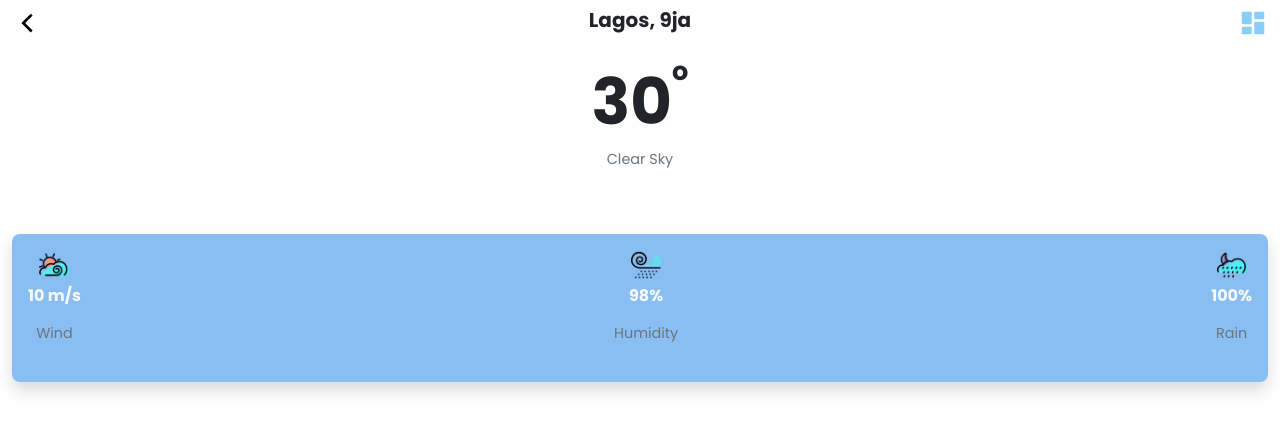
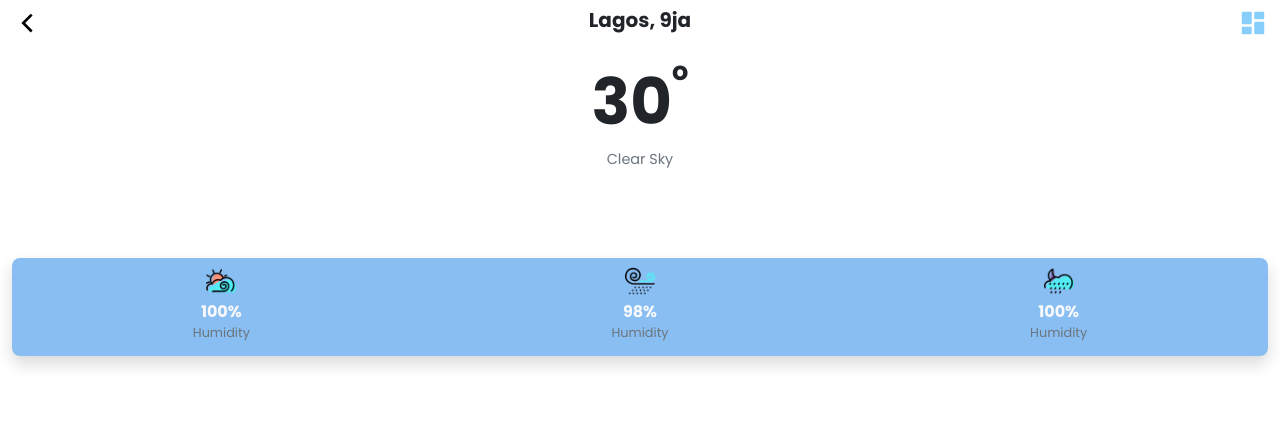
Before and after one commit to JoaoP74/react-weather, a React (Create React App) app: page /weathermain in a window 1280 px wide. Shown: the top 432 px of the page. Built offline with nearby package versions, Linux system fonts and the light colour scheme.

Commit message:
Updated the weather des text

```diff
--- a/src/pages/Weather.jsx
+++ b/src/pages/Weather.jsx
@@ -29,9 +29,8 @@ import FewClouds from "./../assets/static/few-clouds.svg";
 import Haze from "./../assets/static/haze.svg";
 
 const WeatherApp = () => {
-
 	//check if the user navigated from the home page
-	if(!db.get("HOME_PAGE_SEEN")){
+	if (!db.get("HOME_PAGE_SEEN")) {
 		navigate("/");
 	}
 	//holds the current component to insert into the utility footer component
--- a/src/pages/WeatherMain.jsx
+++ b/src/pages/WeatherMain.jsx
@@ -19,39 +19,47 @@ import FewClouds from "./../assets/static/few-clouds.svg";
 import Haze from "./../assets/static/haze.svg";
 import { db } from "../backend/app_backend";
 const WeatherMain = (props) => {
-
-	const navigateHome = () =>{
+	const navigateHome = () => {
 		navigate("/weather");
-	}
+	};
 
 	return (
 		<React.Fragment>
-			<Spinner/>
+			<Spinner />
 			<section
 				className="container-fluid d-flex flex-column py-2 "
 				style={{ overflowX: "hidden" }}>
 				<section className="app-header d-flex justify-content-between">
 					<div className="toggle-btn ">
-					<svg height={"30"} id="Layer_1" version="1.1" onClick={navigateHome}viewBox="0 0 512 512" width={"30"} xmlns="http://www.w3.org/2000/svg" ><polygon points="352,128.4 319.7,96 160,256 160,256 160,256 319.7,416 352,383.6 224.7,256 "/></svg>
-
+						<svg
+							height={"30"}
+							id="Layer_1"
+							version="1.1"
+							onClick={navigateHome}
+							viewBox="0 0 512 512"
+							width={"30"}
+							xmlns="http://www.w3.org/2000/svg">
+							<polygon points="352,128.4 319.7,96 160,256 160,256 160,256 319.7,416 352,383.6 224.7,256 " />
+						</svg>
 					</div>
 					<section className="city-locaton">
-						<h5 className="fw-bold fs-5">{db.get("WEATHER_LOCATION") || "Lagos, 9ja"}</h5>
+						<h5 className="fw-bold fs-5">
+							{db.get("WEATHER_LOCATION") || "Lagos, 9ja"}
+						</h5>
 					</section>
 					<div className="toggle-btn ">
-					<svg
-						xmlns="http://www.w3.org/2000/svg"
-						width={"30px"}
-						height={"30px"}
-						viewBox="0 0 24 24"
-						className="d-block"
-						>
-						<path fill="white" d="M0 0h24v24H0V0z" />
-						<path
-							fill="lightskyblue"
-							d="M4 13h6c.55 0 1-.45 1-1V4c0-.55-.45-1-1-1H4c-.55 0-1 .45-1 1v8c0 .55.45 1 1 1zm0 8h6c.55 0 1-.45 1-1v-4c0-.55-.45-1-1-1H4c-.55 0-1 .45-1 1v4c0 .55.45 1 1 1zm10 0h6c.55 0 1-.45 1-1v-8c0-.55-.45-1-1-1h-6c-.55 0-1 .45-1 1v8c0 .55.45 1 1 1zM13 4v4c0 .55.45 1 1 1h6c.55 0 1-.45 1-1V4c0-.55-.45-1-1-1h-6c-.55 0-1 .45-1 1z"
-						/>
-					</svg>
+						<svg
+							xmlns="http://www.w3.org/2000/svg"
+							width={"30px"}
+							height={"30px"}
+							viewBox="0 0 24 24"
+							className="d-block">
+							<path fill="white" d="M0 0h24v24H0V0z" />
+							<path
+								fill="lightskyblue"
+								d="M4 13h6c.55 0 1-.45 1-1V4c0-.55-.45-1-1-1H4c-.55 0-1 .45-1 1v8c0 .55.45 1 1 1zm0 8h6c.55 0 1-.45 1-1v-4c0-.55-.45-1-1-1H4c-.55 0-1 .45-1 1v4c0 .55.45 1 1 1zm10 0h6c.55 0 1-.45 1-1v-8c0-.55-.45-1-1-1h-6c-.55 0-1 .45-1 1v8c0 .55.45 1 1 1zM13 4v4c0 .55.45 1 1 1h6c.55 0 1-.45 1-1V4c0-.55-.45-1-1-1h-6c-.55 0-1 .45-1 1z"
+							/>
+						</svg>
 					</div>
 				</section>
 
@@ -66,43 +74,52 @@ const WeatherMain = (props) => {
 						</sup>
 					</section>
 
-					<p className="text-muted text-start brand-small-text text-capitalize">{db.get("WEATHER_DESCRIPTION") || "clear sky"}</p>
+					<p className="text-center text-muted text-start brand-small-text text-capitalize">
+						{db.get("WEATHER_DESCRIPTION") || "clear sky"}
+					</p>
 				</section>
 
-				<section className="my-4 current-weather-assets d-flex align-items-center justify-content-between brand-tertiary-color rounded-3 shadow p-3 m-0">
+				<section
+					className="rounded-3 shadow my-5 py-2 current-weather-assets brand-tertiary-color d-flex align-items-center justify-content-around"
+					>
 					<section className="current-weather-wind-speed d-flex flex-column align-items-center justify-content-center">
 						<section className="wind-icon">
-							<img src={windIcon} height={"30"} width={"30"} />
+							<img src={windIcon} height={"30"} width={"30"} alt="wind-icon" />
 						</section>
-						<p className="wind-value fw-bold text-light text-center py-1">
-							10 m/s
+						<p className="wind-value fw-bold text-light text-center py-1 m-0">
+							100%
 						</p>
-						<p className="wind-text text-muted text-capitalize brand-small-text weather-text text-center">
-							wind
+						<p className="m-0 wind-text text-muted text-capitalize brand-small-text-2 weather-text text-center">
+							humidity
 						</p>
 					</section>
 
-					<section className="current-weather-humidity-degree d-flex flex-column align-items-center">
+					<section className=" current-weather-humidity-degree d-flex flex-column align-items-center ">
 						<section className="humidity-icon">
-							<img src={humidity} height={"30"} width={"30"} />
+							<img
+								src={humidity}
+								height={"30"}
+								width={"30"}
+								alt="humidity-icon"
+							/>
 						</section>
-						<p className="humidity-value fw-bold text-light  text-center py-1">
+						<p className="humidity-value fw-bold text-light  text-center py-1 m-0">
 							98%
 						</p>
-						<p className="humidity-text text-muted text-capitalize text-center brand-small-text weather-text">
+						<p className="m-0 humidity-text text-muted text-capitalize text-center brand-small-text-2 weather-text">
 							humidity
 						</p>
 					</section>
 
 					<section className="current-weather-rain-degree d-flex flex-column align-items-center">
-						<section className="rain-icon d-flex align-items-center justify-content-center">
-							<img src={rainIcon} height={"30"} width={"30"} />
+						<section className="rain-icon">
+							<img src={rainIcon} height={"30"} width={"30"} alt="rain-icon" />
 						</section>
-						<p className="rain-value fw-bold text-light text-center py-1">
+						<p className="rain-value fw-bold text-light text-center py-1 m-0">
 							100%
 						</p>
-						<p className="rain-text text-muted text-capitalize text-center brand-small-text weather-text">
-							rain
+						<p className="m-0 rain-text text-muted text-capitalize text-center brand-small-text-2 weather-text">
+							humidity
 						</p>
 					</section>
 				</section>
```
